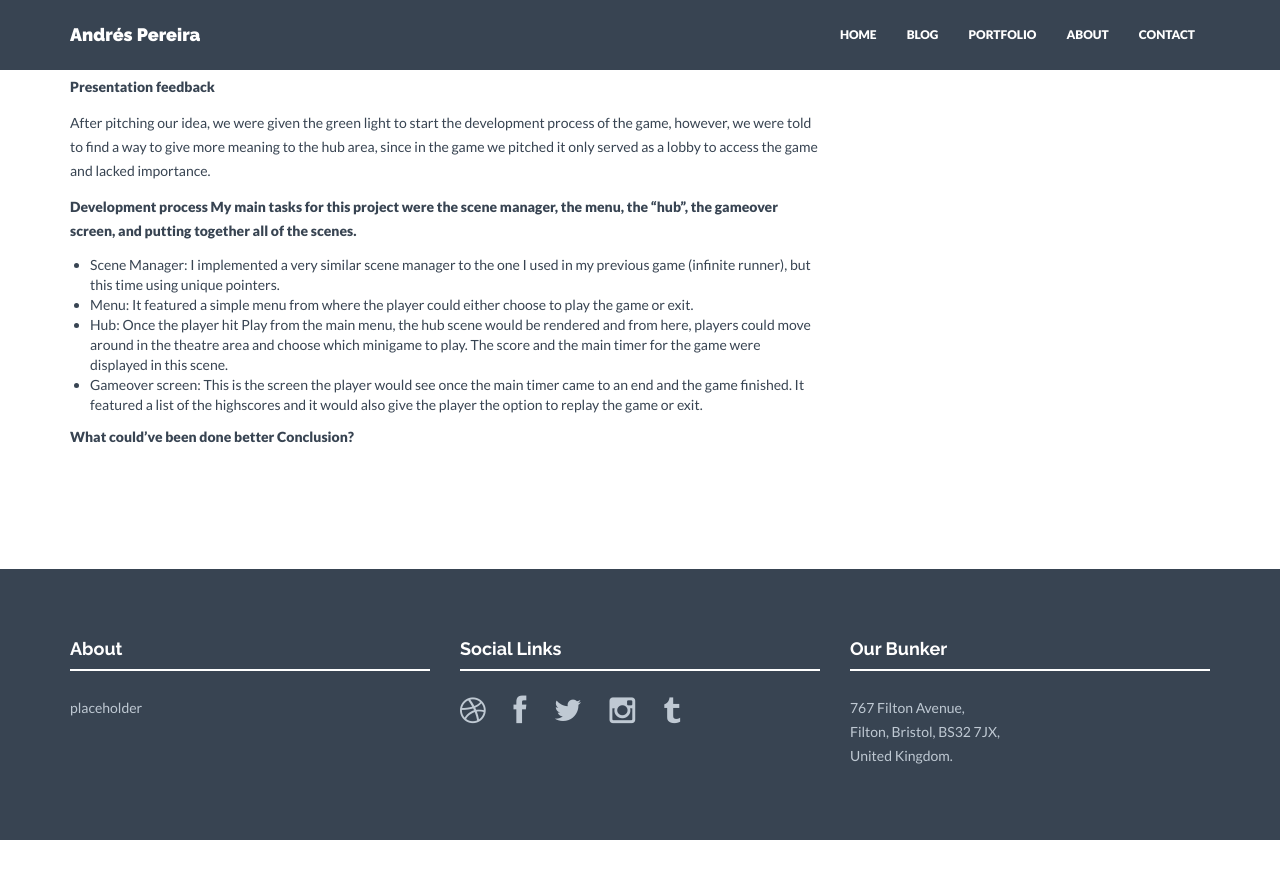
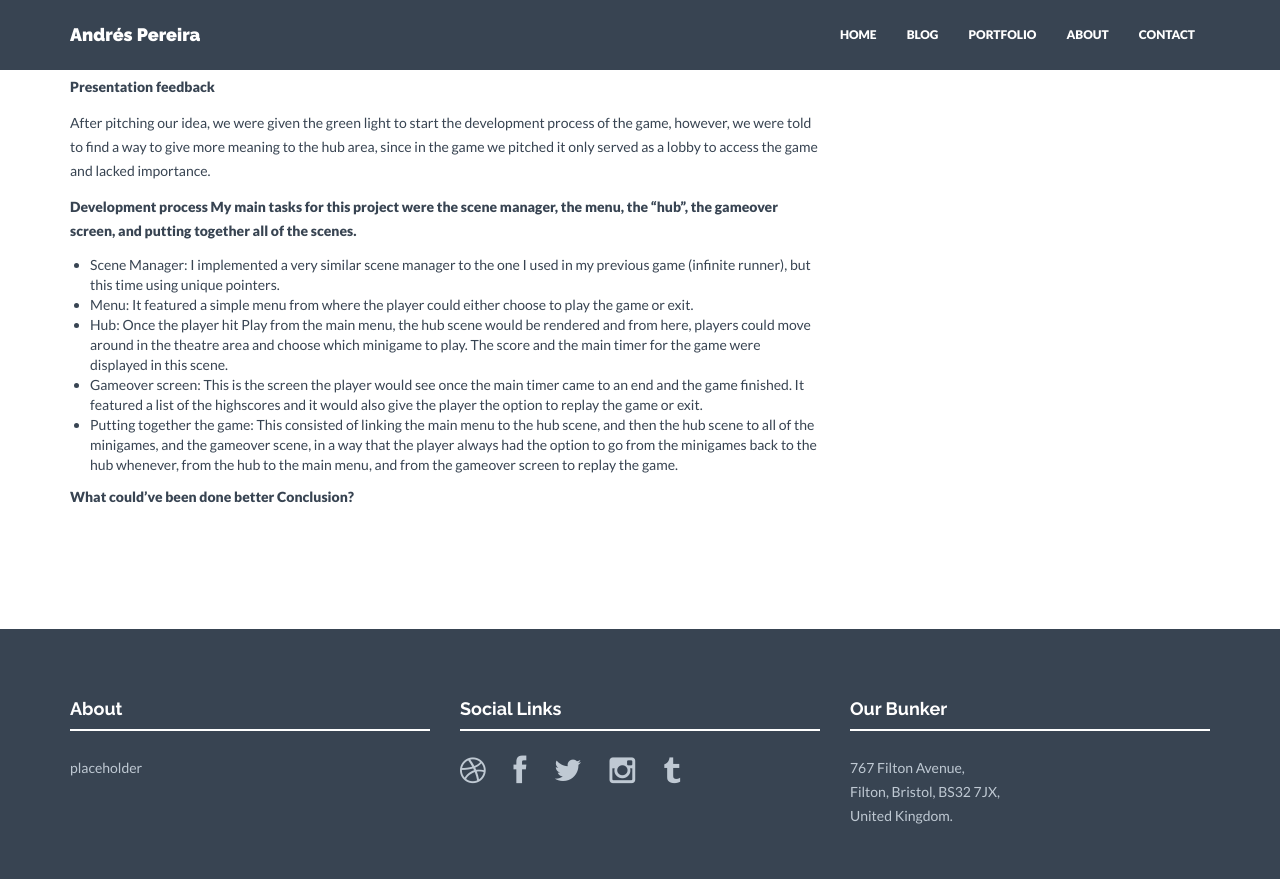
Before and after one commit to AGPO93/AGPO93.github.io, a Jekyll site: the page built from _posts/2018-04-04-BirdmanGame.markdown, in a window 1280 px wide and 900 px high, scrolled down 1457 px. Shown: the top 879 px of the window. Built offline with Jekyll 4.4.1, drawn with Linux system fonts in a browser that asks for light colours; nearby versions of some CDN libraries; before the commit the page ends 2297 px from its top, so only the background shows below that.

Commit message:
Update 2018-04-04-BirdmanGame.markdown

```diff
--- a/_posts/2018-04-04-BirdmanGame.markdown
+++ b/_posts/2018-04-04-BirdmanGame.markdown
@@ -27,6 +27,7 @@ thumb: c_thumb.jpg
   - Menu: It featured a simple menu from where the player could either choose to play the game or exit.
   - Hub: Once the player hit Play from the main menu, the hub scene would be rendered and from here, players could move around in the           theatre area and choose which minigame to play. The score and the main timer for the game were displayed in this scene.
   - Gameover screen: This is the screen the player would see once the main timer came to an end and the game finished. It featured a list       of the highscores and it would also give the player the option to replay the game or exit.
+  - Putting together the game: This consisted of linking the main menu to the hub scene, and then the hub scene to all of the minigames, and the gameover scene, in a way that the player always had the option to go from the minigames back to the hub whenever, from the hub to the main menu, and from the gameover screen to replay the game.
 
 
 <b>What could've been done better<b/>
```
